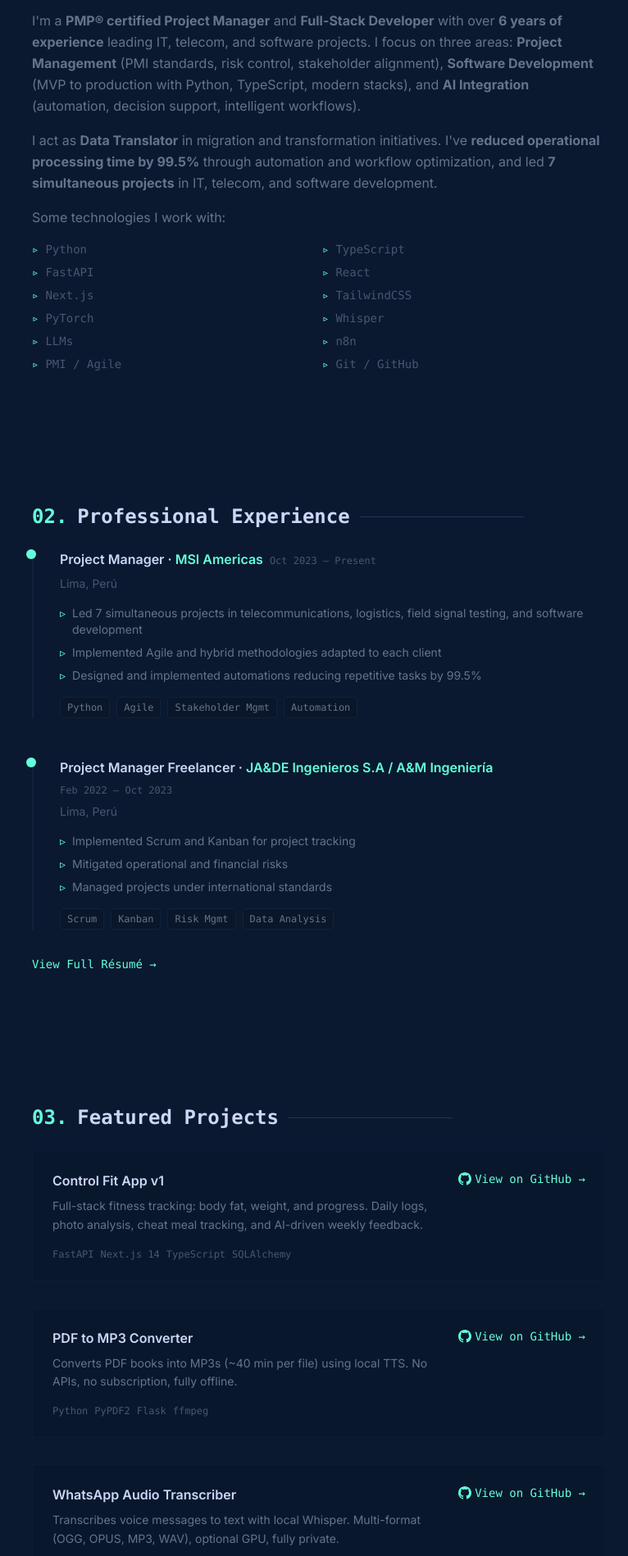
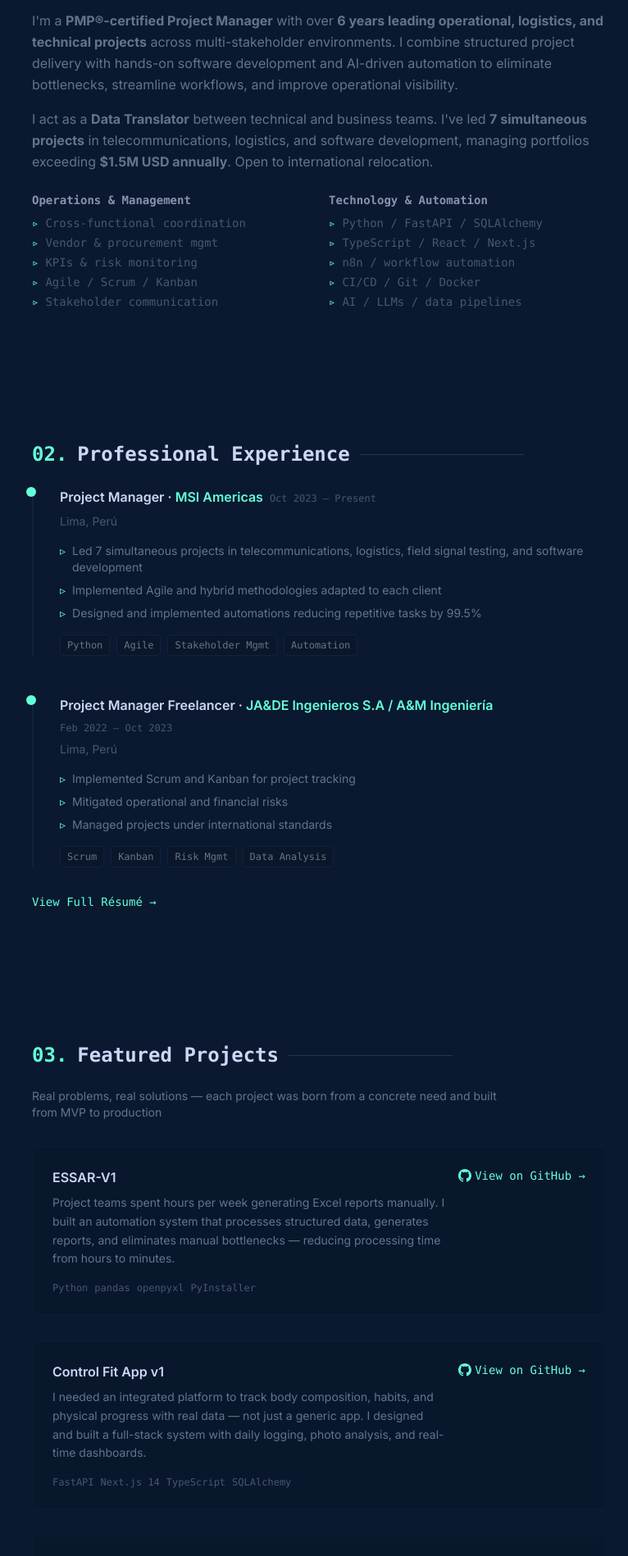
Before and after one commit to arndev10/arndev10.github.io, a Next.js app: page / in a window 1280 px wide. Shown: the part 860-2758 px from the top of the page at 82% size, without its empty margins (277-1043 px from the left). Built offline with nearby package versions, Linux system fonts and the light colour scheme.

Commit message:
feat: align portfolio with CV - add Resume button, rewrite About/Projects for BAS World

```diff
--- a/components/About.tsx
+++ b/components/About.tsx
@@ -22,31 +22,47 @@ export default function About() {
           className="text-navy-300"
           dangerouslySetInnerHTML={{ __html: t.specialization }}
         />
-        <p className="text-navy-300">
-          {language === 'es' ? 'Algunas tecnologías con las que trabajo:' : 'Some technologies I work with:'}
+        <div className="grid grid-cols-1 sm:grid-cols-2 gap-6 mt-6">
+          <div>
+            <p className="text-navy-200 text-sm font-semibold mb-2 font-mono">
+              {language === 'es' ? 'Operaciones & Gestión' : 'Operations & Management'}
             </p>
-        <ul className="grid grid-cols-2 gap-2 font-mono text-sm text-navy-400">
+            <ul className="space-y-1 font-mono text-sm text-navy-400">
               {[
-            'Python',
-            'TypeScript',
-            'FastAPI',
-            'React',
-            'Next.js',
-            'TailwindCSS',
-            'PyTorch',
-            'Whisper',
-            'LLMs',
-            'n8n',
-            'PMI / Agile',
-            'Git / GitHub',
-          ].map((tech) => (
-            <li key={tech} className="flex items-center gap-2">
+                language === 'es' ? 'Coordinación cross-funcional' : 'Cross-functional coordination',
+                language === 'es' ? 'Gestión de proveedores' : 'Vendor & procurement mgmt',
+                language === 'es' ? 'KPIs & monitoreo de riesgo' : 'KPIs & risk monitoring',
+                'Agile / Scrum / Kanban',
+                language === 'es' ? 'Comunicación con stakeholders' : 'Stakeholder communication',
+              ].map((item) => (
+                <li key={item} className="flex items-center gap-2">
                   <span className="text-accent">▹</span>
-              {tech}
+                  {item}
                 </li>
               ))}
             </ul>
           </div>
+          <div>
+            <p className="text-navy-200 text-sm font-semibold mb-2 font-mono">
+              {language === 'es' ? 'Tecnología & Automatización' : 'Technology & Automation'}
+            </p>
+            <ul className="space-y-1 font-mono text-sm text-navy-400">
+              {[
+                'Python / FastAPI / SQLAlchemy',
+                'TypeScript / React / Next.js',
+                'n8n / workflow automation',
+                'CI/CD / Git / Docker',
+                language === 'es' ? 'IA / LLMs / data pipelines' : 'AI / LLMs / data pipelines',
+              ].map((item) => (
+                <li key={item} className="flex items-center gap-2">
+                  <span className="text-accent">▹</span>
+                  {item}
+                </li>
+              ))}
+            </ul>
+          </div>
+        </div>
+      </div>
     </section>
   )
 }
--- a/components/Experience.tsx
+++ b/components/Experience.tsx
@@ -97,7 +97,7 @@ export default function Experience() {
         ))}
       </div>
       <a
-        href="https://www.linkedin.com/in/arnoldtorrespmpdev/"
+        href="https://drive.google.com/file/d/1b94Q2qcyLXALaZD2jpbM2ijKFKnItoSq/view?usp=drive_link"
         target="_blank"
         rel="noopener noreferrer"
         className="inline-block mt-8 font-mono text-sm text-accent hover:underline"
--- a/components/Projects.tsx
+++ b/components/Projects.tsx
@@ -5,46 +5,39 @@ import { translations } from '@/lib/translations'
 
 const projects = [
   {
+    name: 'ESSAR-V1',
+    descriptionEs: 'Los equipos de proyecto generaban reportes Excel manualmente, consumiendo horas por semana. Construí un sistema de automatización que procesa datos estructurados, genera reportes y elimina cuellos de botella manuales — reduciendo tiempos de procesamiento de horas a minutos.',
+    descriptionEn: 'Project teams spent hours per week generating Excel reports manually. I built an automation system that processes structured data, generates reports, and eliminates manual bottlenecks — reducing processing time from hours to minutes.',
+    tech: ['Python', 'pandas', 'openpyxl', 'PyInstaller'],
+    github: 'https://github.com/arndev10/ESSAR-V1',
+  },
+  {
     name: 'Control Fit App v1',
-    descriptionEs: 'Aplicación full-stack para seguimiento de fitness: grasa corporal, peso y progreso. Registros diarios, análisis de fotos, comidas trampa y feedback semanal con IA.',
-    descriptionEn: 'Full-stack fitness tracking: body fat, weight, and progress. Daily logs, photo analysis, cheat meal tracking, and AI-driven weekly feedback.',
+    descriptionEs: 'Necesitaba una plataforma integrada para rastrear composición corporal, hábitos y progreso físico con datos reales — no solo una app genérica. Diseñé y desarrollé un sistema full-stack con registros diarios, análisis de fotos y dashboards en tiempo real.',
+    descriptionEn: 'I needed an integrated platform to track body composition, habits, and physical progress with real data — not just a generic app. I designed and built a full-stack system with daily logging, photo analysis, and real-time dashboards.',
     tech: ['FastAPI', 'Next.js 14', 'TypeScript', 'SQLAlchemy'],
     github: 'https://github.com/arndev10/Control-fit-app-v1',
   },
   {
-    name: 'PDF to MP3 Converter',
-    descriptionEs: 'Convierte libros PDF en MP3 (~40 min por archivo) con TTS local. Sin APIs ni suscripción, totalmente offline.',
-    descriptionEn: 'Converts PDF books into MP3s (~40 min per file) using local TTS. No APIs, no subscription, fully offline.',
+    name: 'WhatsApp Audio Transcriber v2',
+    descriptionEs: 'Los mensajes de voz de WhatsApp son difíciles de buscar y revisar. Construí un transcriptor que convierte audio a texto con IA — v1 era local con Whisper, v2 está desplegada en la nube con Render + Vercel para acceso desde cualquier dispositivo.',
+    descriptionEn: 'WhatsApp voice messages are hard to search and review. I built a transcriber that converts audio to text with AI — v1 ran locally with Whisper, v2 is cloud-deployed on Render + Vercel for access from any device.',
+    tech: ['FastAPI', 'React 18', 'Whisper', 'Render', 'Vercel'],
+    github: 'https://github.com/arndev10/transcribir-audios-v2',
+  },
+  {
+    name: 'PDF to MP3 Book Converter',
+    descriptionEs: 'Quería "leer" libros PDF durante el commute sin depender de servicios de suscripción. Creé un conversor offline que transforma PDFs completos en archivos MP3 usando text-to-speech local — sin APIs, sin costos recurrentes.',
+    descriptionEn: 'I wanted to "read" PDF books during my commute without relying on subscription services. I created an offline converter that transforms full PDFs into MP3 files using local text-to-speech — no APIs, no recurring costs.',
     tech: ['Python', 'PyPDF2', 'Flask', 'ffmpeg'],
     github: 'https://github.com/arndev10/PDF-a-MP3-Conversor-de-Libros',
   },
   {
-    name: 'WhatsApp Audio Transcriber',
-    descriptionEs: 'Transcribe audios de WhatsApp a texto con Whisper local. Multi-formato (OGG, OPUS, MP3, WAV), opcional GPU, 100% privado.',
-    descriptionEn: 'Transcribes voice messages to text with local Whisper. Multi-format (OGG, OPUS, MP3, WAV), optional GPU, fully private.',
-    tech: ['FastAPI', 'React 18', 'Whisper', 'PyTorch'],
-    github: 'https://github.com/arndev10/Transcribir-audios',
-  },
-  {
     name: 'Music.io v1',
-    descriptionEs: 'Aplicación web para descubrir, reproducir y gestionar música. Construida con TypeScript y herramientas front-end modernas.',
-    descriptionEn: 'Web app for browsing, streaming, and managing music. Built with modern TypeScript and front-end tooling.',
-    tech: ['TypeScript'],
+    descriptionEs: 'Herramienta web interactiva para explorar teoría musical y analizar escalas. Construida como ejercicio de desarrollo frontend con TypeScript, enfocada en visualización musical clara.',
+    descriptionEn: 'Interactive web tool for exploring music theory and analyzing scales. Built as a frontend development exercise with TypeScript, focused on clear musical visualization.',
+    tech: ['TypeScript', 'HTML5', 'CSS3'],
     github: 'https://github.com/arndev10/Music.io-v1',
-  },
-  {
-    name: 'arndev10.github.io',
-    descriptionEs: 'Portfolio personal y showcase de proyectos en GitHub Pages. Perfil, habilidades y proyectos destacados en un solo sitio.',
-    descriptionEn: 'Personal portfolio and project showcase on GitHub Pages. Profile, skills, and featured work in a single site.',
-    tech: ['Next.js', 'TypeScript', 'TailwindCSS'],
-    github: 'https://github.com/arndev10/arndev10.github.io',
-  },
-  {
-    name: 'ESSAR-V1',
-    descriptionEs: 'Aplicación en Python para procesamiento de datos, reportes y automatización de flujos. Análisis estructurado y exportación.',
-    descriptionEn: 'Python app for data processing, reporting, and workflow automation. Structured analysis and export.',
-    tech: ['Python'],
-    github: 'https://github.com/arndev10/ESSAR-V1',
   },
 ]
 
@@ -58,6 +51,7 @@ export default function Projects() {
         <span className="text-accent">03.</span>
         {t.title}
       </h2>
+      <p className="text-navy-300 text-sm mb-8 max-w-[600px]">{t.subtitle}</p>
       <div className="space-y-8">
         {projects.map((project, index) => (
           <article
--- a/components/Sidebar.tsx
+++ b/components/Sidebar.tsx
@@ -43,6 +43,20 @@ export default function Sidebar() {
           </button>
         ))}
       </nav>
+      <a
+        href="https://drive.google.com/file/d/1b94Q2qcyLXALaZD2jpbM2ijKFKnItoSq/view?usp=drive_link"
+        target="_blank"
+        rel="noopener noreferrer"
+        className="flex flex-col items-center gap-1 text-navy-300 hover:text-accent transition-colors mb-4 p-2"
+        aria-label={language === 'es' ? 'Descargar CV' : 'Download Resume'}
+      >
+        <svg className="w-5 h-5" fill="none" stroke="currentColor" viewBox="0 0 24 24" aria-hidden>
+          <path strokeLinecap="round" strokeLinejoin="round" strokeWidth={2} d="M9 12h6m-6 4h6m2 5H7a2 2 0 01-2-2V5a2 2 0 012-2h5.586a1 1 0 01.707.293l5.414 5.414a1 1 0 01.293.707V19a2 2 0 01-2 2z" />
+        </svg>
+        <span className="font-mono text-[9px] lg:text-[10px] text-center leading-tight">
+          {language === 'es' ? 'CV' : 'Resume'}
+        </span>
+      </a>
       <ul className="flex flex-col gap-5 mb-6">
         {socialLinks.map(({ href, label }) => (
           <li key={label}>
--- a/lib/translations.ts
+++ b/lib/translations.ts
@@ -4,24 +4,24 @@ export const translations = {
   es: {
     hero: {
       title: 'Arnold Torres Larriega',
-      subtitle1: 'Project Manager Certificado PMP® | Desarrollador Full-Stack | Ingeniero de IA',
+      subtitle1: 'Project Manager PMP® | Automatización de Procesos e IA | Coordinación Operativa',
       subtitle2: 'Desarrollador Full-Stack | Ingeniero de IA',
-      description: 'Conectando gestión de proyectos, desarrollo de software e integración de IA para entregar soluciones que escalan.',
+      description: 'Combino gestión estructurada de proyectos, desarrollo de software y automatización con IA para eliminar cuellos de botella y escalar operaciones.',
       linkedin: 'Conectar en LinkedIn',
       certifications: 'Ver Certificaciones'
     },
     about: {
       title: 'Sobre Mí',
-      description: 'Soy <strong>Project Manager certificado PMP®</strong> y <strong>Desarrollador Full-Stack</strong> con más de <strong>6 años de experiencia</strong> liderando proyectos de IT, telecomunicaciones y software. Trabajo en tres ejes: <strong>Gestión de proyectos</strong> (estándares PMI, control de riesgos, alineación con stakeholders), <strong>Desarrollo de software</strong> (de MVP a producción con Python, TypeScript y stacks modernos) e <strong>Integración de IA</strong> (automatización, decisiones asistidas e workflows inteligentes).',
-      philosophy: 'Mi Filosofía',
+      description: 'Soy <strong>Project Manager certificado PMP®</strong> con más de <strong>6 años liderando proyectos operacionales, logísticos y técnicos</strong> en entornos multi-stakeholder. Combino entrega estructurada de proyectos con desarrollo de software hands-on y automatización con IA para eliminar cuellos de botella, optimizar flujos de trabajo y mejorar la visibilidad operativa.',
+      philosophy: 'Lo que me diferencia',
       philosophyPoints: {
-        mvp: 'Comenzar con un <strong>MVP</strong> e iterar basado en retroalimentación real',
-        problems: 'Enfocarse en <strong>resolver problemas reales</strong>, no solo construir funcionalidades',
-        improve: 'Mejorar continuamente a través de <strong>desarrollo iterativo</strong>',
-        learn: 'Mantenerse humilde y aprender algo nuevo cada día',
-        pmi: 'Aplicar <strong>metodologías PMI</strong> para asegurar calidad y entrega estructurada'
+        mvp: 'Coordinar <strong>equipos de campo, proveedores y cadenas de suministro</strong> bajo SLAs estrictos',
+        problems: 'Construir <strong>automatizaciones</strong> que redujeron esfuerzo operativo repetitivo en <strong>99.5%</strong>',
+        improve: 'Traducir <strong>datos complejos</strong> en reportes accionables para stakeholders operativos y ejecutivos',
+        learn: 'Desarrollar soluciones full-stack de <strong>MVP a producción</strong> con Python, TypeScript y stacks modernos',
+        pmi: 'Aplicar <strong>metodologías PMI, Agile e híbridas</strong> adaptadas a cada contexto operativo'
       },
-      specialization: 'Actúo como <strong>Data Translator</strong> en iniciativas de migración y transformación. He reducido <strong>los tiempos de procesamiento operativo en un 99.5%</strong> con automatización e optimización de flujos, y liderado <strong>7 proyectos simultáneos</strong> en IT, telecom y desarrollo de software.'
+      specialization: 'Actúo como <strong>Data Translator</strong> entre equipos técnicos y de negocio. He liderado <strong>7 proyectos simultáneos</strong> en telecomunicaciones, logística y desarrollo de software, gestionando portfolios que superan <strong>$1.5M USD anuales</strong>. Abierto a reubicación internacional.'
     },
     certifications: {
       title: 'Certificaciones y Credenciales',
@@ -49,7 +49,7 @@ export const translations = {
     },
     projects: {
       title: 'Proyectos Destacados',
-      subtitle: 'Soluciones del mundo real construidas con enfoque MVP, siguiendo estándares PMI, y mejoradas continuamente mediante desarrollo iterativo',
+      subtitle: 'Problemas reales, soluciones reales — cada proyecto nació de una necesidad concreta y fue construido de MVP a producción',
       viewGitHub: 'Ver en GitHub →',
       approach: 'Enfoque de Desarrollo:',
       features: 'Características Clave:',
@@ -57,7 +57,7 @@ export const translations = {
     },
     contact: {
       title: 'Conectemos',
-      description: 'Abierto a oportunidades en gestión de proyectos, desarrollo full-stack, automatización e integración de IA.',
+      description: 'Abierto a oportunidades en gestión de proyectos, coordinación operativa, automatización de procesos e integración de IA. Disponible para reubicación internacional.',
       linkedin: 'Conectar conmigo profesionalmente',
       credly: 'Ver todas mis certificaciones',
       getInTouch: 'Ponte en Contacto',
@@ -67,24 +67,24 @@ export const translations = {
   en: {
     hero: {
       title: 'Arnold Torres Larriega',
-      subtitle1: 'PMP® Certified Project Manager | Full-Stack Developer | AI Engineer',
+      subtitle1: 'PMP® Project Manager | Process Automation & AI | Operational Coordination',
       subtitle2: 'Full-Stack Developer | AI Engineer',
-      description: 'Bridging project management, software development, and AI integration to deliver solutions that scale.',
+      description: 'I combine structured project delivery, software development, and AI-driven automation to eliminate bottlenecks and scale operations.',
       linkedin: 'Connect on LinkedIn',
       certifications: 'View Certifications'
     },
     about: {
       title: 'About Me',
-      description: 'I\'m a <strong>PMP® certified Project Manager</strong> and <strong>Full-Stack Developer</strong> with over <strong>6 years of experience</strong> leading IT, telecom, and software projects. I focus on three areas: <strong>Project Management</strong> (PMI standards, risk control, stakeholder alignment), <strong>Software Development</strong> (MVP to production with Python, TypeScript, modern stacks), and <strong>AI Integration</strong> (automation, decision support, intelligent workflows).',
-      philosophy: 'My Philosophy',
+      description: 'I\'m a <strong>PMP®-certified Project Manager</strong> with over <strong>6 years leading operational, logistics, and technical projects</strong> across multi-stakeholder environments. I combine structured project delivery with hands-on software development and AI-driven automation to eliminate bottlenecks, streamline workflows, and improve operational visibility.',
+      philosophy: 'What sets me apart',
       philosophyPoints: {
-        mvp: 'Start with an <strong>MVP</strong> and iterate based on real feedback',
-        problems: 'Focus on <strong>solving actual problems</strong>, not just building features',
-        improve: 'Continuously improve through <strong>iterative development</strong>',
-        learn: 'Stay humble and learn something new every day',
-        pmi: 'Apply <strong>PMI methodologies</strong> to ensure quality and structured delivery'
+        mvp: 'Coordinate <strong>field teams, vendors, and supply chains</strong> under strict client SLAs',
+        problems: 'Build <strong>automation systems</strong> that reduced repetitive operational effort by <strong>99.5%</strong>',
+        improve: 'Translate <strong>complex data</strong> into actionable reporting for operational and executive stakeholders',
+        learn: 'Develop full-stack solutions from <strong>MVP to production</strong> with Python, TypeScript, and modern stacks',
+        pmi: 'Apply <strong>PMI, Agile, and hybrid methodologies</strong> adapted to each operational context'
       },
-      specialization: 'I act as <strong>Data Translator</strong> in migration and transformation initiatives. I\'ve <strong>reduced operational processing time by 99.5%</strong> through automation and workflow optimization, and led <strong>7 simultaneous projects</strong> in IT, telecom, and software development.'
+      specialization: 'I act as a <strong>Data Translator</strong> between technical and business teams. I\'ve led <strong>7 simultaneous projects</strong> in telecommunications, logistics, and software development, managing portfolios exceeding <strong>$1.5M USD annually</strong>. Open to international relocation.'
     },
     certifications: {
       title: 'Certifications & Credentials',
@@ -112,7 +112,7 @@ export const translations = {
     },
     projects: {
       title: 'Featured Projects',
-      subtitle: 'Real-world solutions built with MVP approach, following PMI standards, and continuously improved through iterative development',
+      subtitle: 'Real problems, real solutions — each project was born from a concrete need and built from MVP to production',
       viewGitHub: 'View on GitHub →',
       approach: 'Development Approach:',
       features: 'Key Features:',
@@ -120,7 +120,7 @@ export const translations = {
     },
     contact: {
       title: 'Let\'s Connect',
-      description: 'Open to project management, full-stack development, automation, and AI integration opportunities.',
+      description: 'Open to project management, operational coordination, process automation, and AI integration opportunities. Available for international relocation.',
       linkedin: 'Connect with me professionally',
       credly: 'View all my certifications',
       getInTouch: 'Get in Touch',
```
Lines whose indentation alone changed are shown as unchanged.
